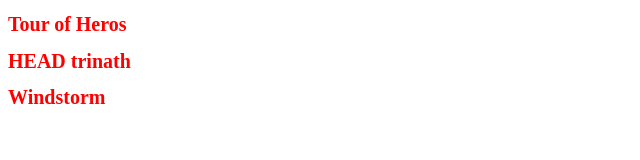
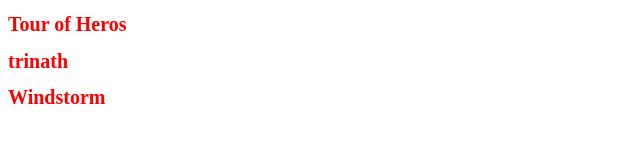
Before and after one commit to trinath333/javaui_1, an Angular app: page / in a window 1280 px wide. Shown: the top 160 px of the page, without its empty margins (0-640 px from the left). Built offline with nearby package versions, Linux system fonts and the light colour scheme.

Commit message:
last change

```diff
--- a/src/app/app.component.html
+++ b/src/app/app.component.html
@@ -3,7 +3,7 @@
 
 </h1>
 <h1>
- HEAD
+
   {{legend}}
 </h1>
 <h1>
```
